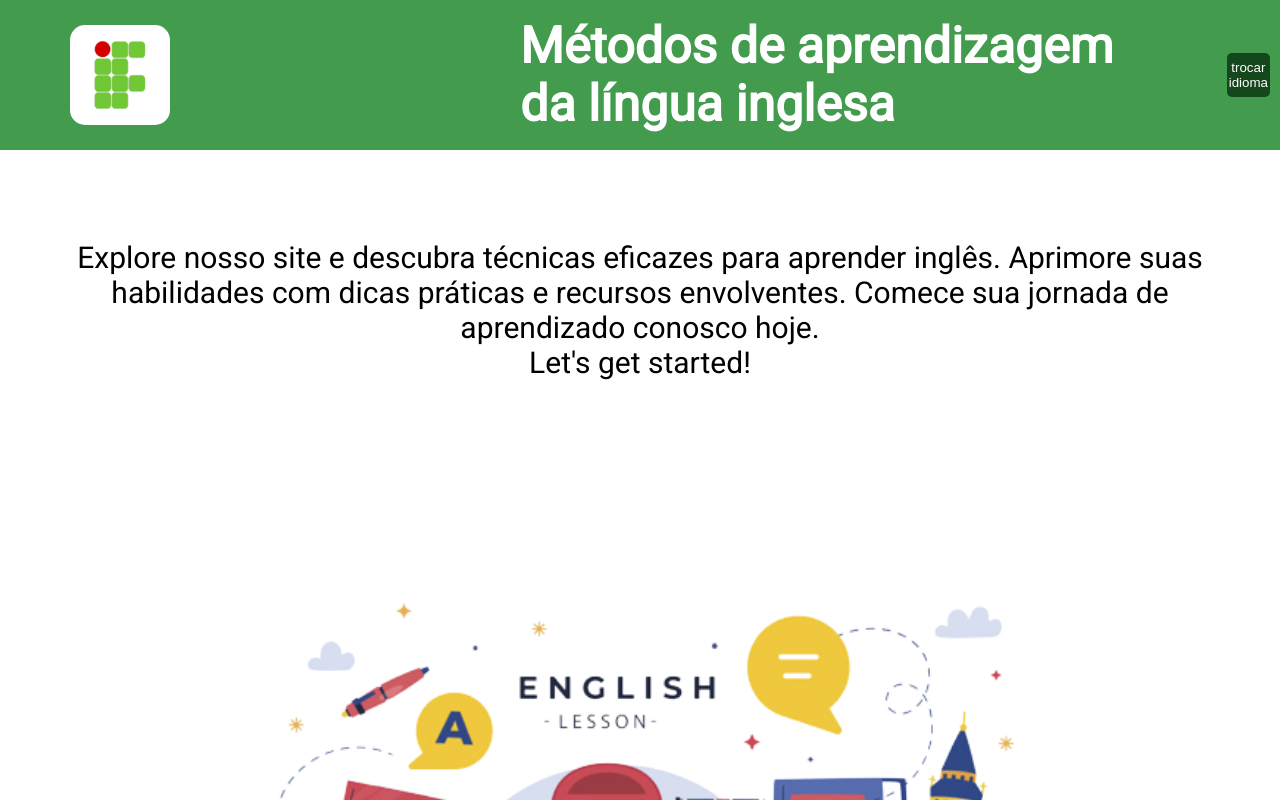
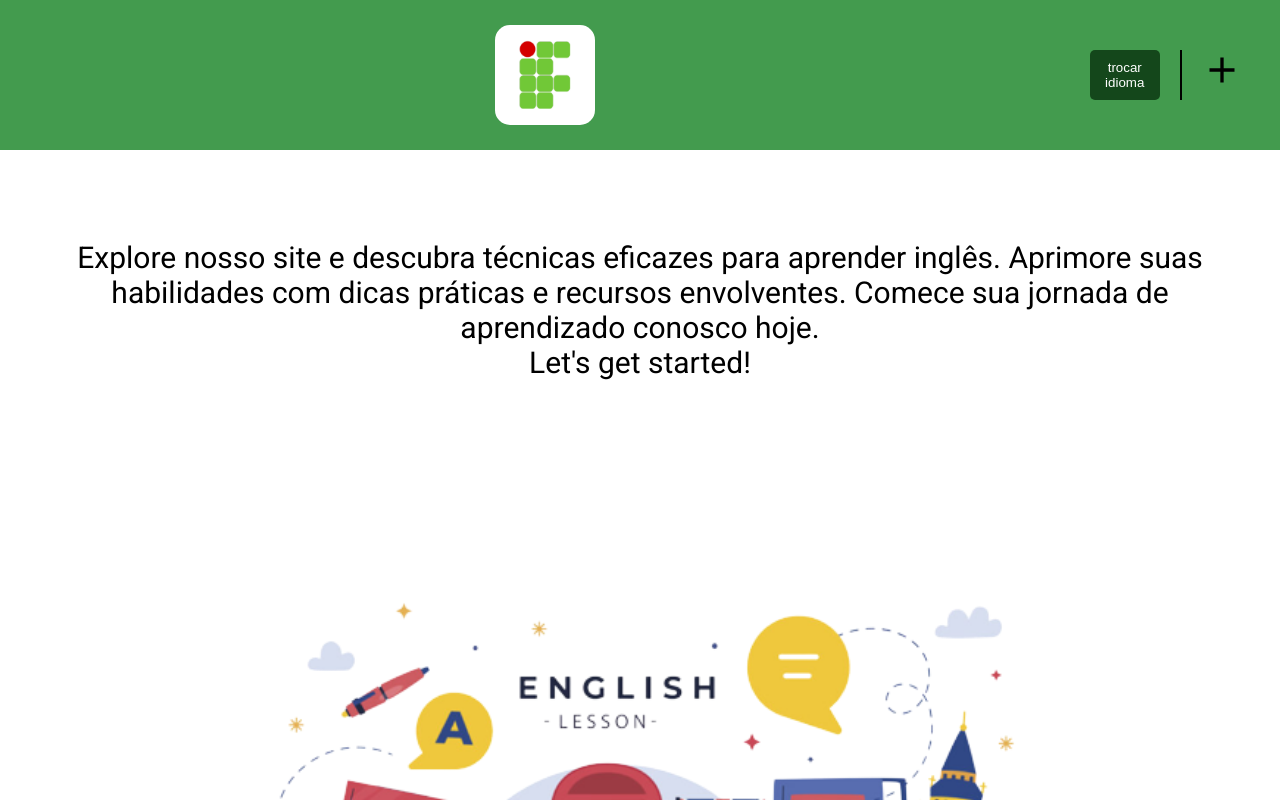
Before and after one commit to iagoPinheiro1401/ingles-instrumental, a Next.js app: page / in a window 1280 px wide. Shown: the top 800 px of the page. Built offline with nearby package versions, Linux system fonts and the light colour scheme.

Commit message:
adicionado menu com scroll para componentes

```diff
--- a/package.json
+++ b/package.json
@@ -12,6 +12,8 @@
     "next": "^12.0.7",
     "react": "^17.0.2",
     "react-dom": "^17.0.2",
+    "react-icons": "^4.12.0",
+    "react-spring": "^9.7.3",
     "styled-components": "^5.3.3"
   },
   "devDependencies": {
--- a/pages/_app.jsx
+++ b/pages/_app.jsx
@@ -4,6 +4,7 @@ const GlobalStyle = createGlobalStyle`
     * {
       padding: 0;
       margin: 0;
+      scroll-behavior: smooth;
     }
 
     body {
--- a/src/components/buttons/buttonLanguage/ButtonLanguage.jsx
+++ b/src/components/buttons/buttonLanguage/ButtonLanguage.jsx
@@ -6,19 +6,12 @@ const Button = styled.button`
     width: 70px;
     padding: 7px 0;
     border-radius: 5px;
-    margin: 0 10px 0 100px ;
     color: white;
     transition: background-color 0.3s ease;
     cursor: pointer;
 
     :active {
         background-color: #73e082;
-    }
-
-    @media (max-width: 1200px) {
-        position: absolute;
-        margin: 0 10px 0 0 ;
-        right: -5px;
     }
 `
 
--- a/src/components/header/Header.jsx
+++ b/src/components/header/Header.jsx
@@ -1,7 +1,7 @@
 import styled from "styled-components"
-import { useState } from "react"
 
 import ButtonLanguage from "../buttons/buttonLanguage/ButtonLanguage"
+import Menu from "../menu/Menu"
 
 const HeaderContainer = styled.div`
     background-color: #439B4E;
@@ -21,7 +21,6 @@ const HeaderContainer = styled.div`
 `
 
 const Img = styled.img`
-    margin: 0 350px 0 70px;
     position: relative;
     border-radius: 15px;
     width: 100px;
@@ -32,13 +31,29 @@ const Img = styled.img`
     }
 `
 
-const Text = styled.h1`
-    color: white;
-    font-weight: bold;
-    font-size: 50px;
+const Imgcontainer = styled.div`
+    width: 100%;
+    display: flex;
+    justify-content: center;
+    align-items: center;
+`
 
-    @media (max-width: 1200px) {
-        display: none;
+const Line = styled.div`
+    height: 50px;
+    width: 2px;
+    background-color: black;
+`
+
+const ButtonsContainer = styled.div`
+    width: 200px;
+    display: flex;
+    gap: 20px;
+    position: relative;
+    right: 0;
+    margin-right: 20px;
+
+    @media (max-width: 450px) {
+        margin-right: 50px;
     }
 `
 
@@ -46,9 +61,14 @@ export default function Header({ onClick }) {
     return(
         <>
         <HeaderContainer>
-            <Img src="ifcee.png"/>
-            <Text>Métodos de aprendizagem da língua inglesa</Text>
-            <ButtonLanguage onClick={onClick}/>
+            <Imgcontainer>
+                <Img src="ifcee.png"/>
+            </Imgcontainer>
+            <ButtonsContainer>
+                <ButtonLanguage onClick={onClick}/>
+                <Line/>
+                <Menu/>
+            </ButtonsContainer>
         </HeaderContainer>
         </>
     )
--- /dev/null
+++ b/src/components/menu/Menu.jsx
@@ -0,0 +1,75 @@
+import styled from "styled-components"
+import { useState } from "react"
+import { IoMdAdd } from 'react-icons/io'
+import { useSpring, animated } from 'react-spring'
+
+import Scroll from "../scroll/Scroll"
+
+const SideBar = styled(animated.div)`
+    background-color: #13531c;
+    height: 100%;
+    top: 0;
+    right: 0;
+    position: fixed;
+    width: 300px;
+    display: flex;
+    flex-direction: column;
+    align-items: center;
+    justify-content: center;
+    gap: 20px;
+`
+
+const StyledIcon = styled(animated(IoMdAdd))`
+    font-size: 40px;
+    position: fixed;
+    z-index: 2000;
+    cursor: pointer;
+
+    &.rotate {
+        transform: rotate(225deg);
+        transition: transform 0.3s ease;
+    }
+`
+
+const Container = styled.div`
+    margin-bottom: 37px;
+`
+
+export default function Menu() {
+
+    const [sideBar, setSideBar] = useState(false)
+    const [isRotated, setIsRotated] = useState(false);
+
+    const menuAnimation = useSpring({
+        opacity: sideBar ? 1 : 0,
+        transform: sideBar ? 'translateX(0%)' : 'translateX(100%)',
+        config: { tension: 180, friction: 12 },
+    });
+
+    const rotationProps = useSpring({
+        transform: isRotated ? 'rotate(225deg)' : 'rotate(0deg)',
+        config: { tension: 399, friction: 40 },
+    });
+
+    const showSideBar = () => {
+        setSideBar(!sideBar)
+        setIsRotated(!isRotated);
+    }
+
+
+
+    return(
+        <Container>
+            <StyledIcon style={rotationProps} onClick={showSideBar}/>
+            {sideBar && <SideBar style={menuAnimation} active={sideBar} >
+                <Scroll href="#home">Home</Scroll>
+                <Scroll href="#serie">Movies and serie</Scroll>
+                <Scroll href="#filme">Music</Scroll>
+                <Scroll href="#musica">Books</Scroll>
+                <Scroll href="#livro">Games</Scroll>
+                <Scroll href="#jogo">Mini-courses</Scroll>
+                <Scroll href="#curso">Platforms</Scroll>
+            </SideBar>}
+        </Container>
+    )
+}
--- a/src/components/methods/Methods.jsx
+++ b/src/components/methods/Methods.jsx
@@ -1,6 +1,6 @@
 import styled from "styled-components"
 
-const ContainerMain = styled.div`
+const ContainerMain = styled.section`
     display: flex;
     flex-direction: column;
     align-items: center;
@@ -26,9 +26,9 @@ const Text = styled.h3`
     font-weight: lighter;
 `
 
-export default function Method({ title, text, text2 }) {
+export default function Method({ title, text, text2, id }) {
     return(
-        <ContainerMain>
+        <ContainerMain id={id}>
             <Title>{title}</Title>
             <Text>{text}</Text>
             <Text>{text2}</Text>
--- a/src/components/presentation/Presentation.jsx
+++ b/src/components/presentation/Presentation.jsx
@@ -9,7 +9,7 @@ const MainContainer = styled.div`
     width: 100%;
 `
 
-const TextContainer = styled.h2`
+const TextContainer = styled.section`
     text-align: center;
     display: flex;
     justify-content: center;
@@ -22,7 +22,7 @@ const H2 = styled.h2`
     font-weight: lighter;
 `
 
-const PresentationContainer = styled.div`
+const PresentationContainer = styled.section`
     display: flex;
     flex-direction: column;
     align-items: center;
@@ -60,16 +60,16 @@ const Img = styled.img`
     }
 `
 
-export default function Presentation({ filme, musica, livro, jogo, curso, plata }) {
+export default function Presentation({ filme, musica, livro, jogo, curso, plata, id, id2 }) {
     return(
         <MainContainer>
-            <TextContainer>
+            <TextContainer id={id}>
                 <H2>
                     Explore nosso site e descubra técnicas eficazes para aprender inglês. Aprimore suas habilidades com dicas práticas e recursos envolventes. Comece sua jornada de aprendizado conosco hoje. <br/>Let's get started!
                 </H2>
             </TextContainer>
             <Img src="english.png"/>
-            <PresentationContainer>
+            <PresentationContainer id={id2}>
                 <Ul>
                     <Li filme={filme}>{filme}</Li>
                     <Li musica={musica}>{musica}</Li>
--- /dev/null
+++ b/src/components/scroll/Scroll.jsx
@@ -0,0 +1,35 @@
+
+import styled from "styled-components"
+
+const ScrollButton = styled.a`
+    padding: 10px 20px;
+    border: 2px solid #439B4E;
+    border-radius: 10px;
+    cursor: pointer;
+    text-decoration: none;
+    color: #439B4E;
+    background-color: white;
+    box-shadow: 0 0 5px rgba(0, 0, 0, 0.2);
+    text-align: center;
+    width: 150px;
+
+    :hover {
+        background-color: #439B4E;
+        color: white;
+        transition: background-color 0.3s ease;
+    }
+
+    @media (max-width: 750px) {
+        padding: 5px 10px;
+    }
+`
+
+export default function Scroll({ children, href, id}) {
+
+
+    return(
+        <ScrollButton id={id} href={href}>
+            {children}
+        </ScrollButton>
+)
+}
```
Also changed, not shown: pages/index.jsx (+11 -2 lines), 1 other file (tests, documents, lock files or other folders).
